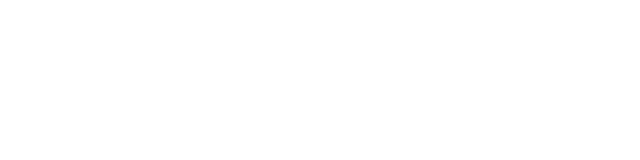
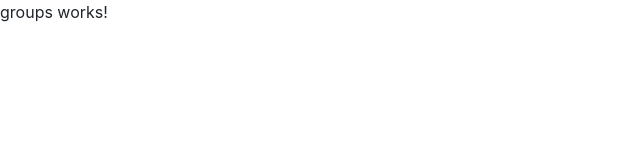
Before and after one commit to ChiragRijhwani/VirtualSidekick, an Angular app in the folder ui-portal/: page / in a window 1280 px wide. Shown: the top 160 px of the page, without its empty margins (0-640 px from the left). Built offline with nearby package versions, Linux system fonts and the light colour scheme.

Commit message:
Added groups component

```diff
--- a/ui-portal/src/app/app.component.html
+++ b/ui-portal/src/app/app.component.html
@@ -1 +1,2 @@
 <router-outlet></router-outlet>
+<app-groups></app-groups>
--- a/ui-portal/src/app/app.module.ts
+++ b/ui-portal/src/app/app.module.ts
@@ -3,10 +3,12 @@
 
 import { AppRoutingModule } from './app-routing.module';
 import { AppComponent } from './app.component';
+import { GroupsComponent } from './groups/groups.component';
 
 @NgModule({
   declarations: [
-    AppComponent
+    AppComponent,
+    GroupsComponent
   ],
   imports: [
     BrowserModule,
--- /dev/null
+++ b/ui-portal/src/app/groups/groups.component.html
@@ -0,0 +1 @@
+<p>groups works!</p>
--- /dev/null
+++ b/ui-portal/src/app/groups/groups.component.ts
@@ -0,0 +1,15 @@
+import { Component, OnInit } from '@angular/core';
+
+@Component({
+  selector: 'app-groups',
+  templateUrl: './groups.component.html',
+  styleUrls: ['./groups.component.css']
+})
+export class GroupsComponent implements OnInit {
+
+  constructor() { }
+
+  ngOnInit(): void {
+  }
+
+}
```
Also changed, not shown: ui-portal/src/app/groups/groups.component.css (added).
